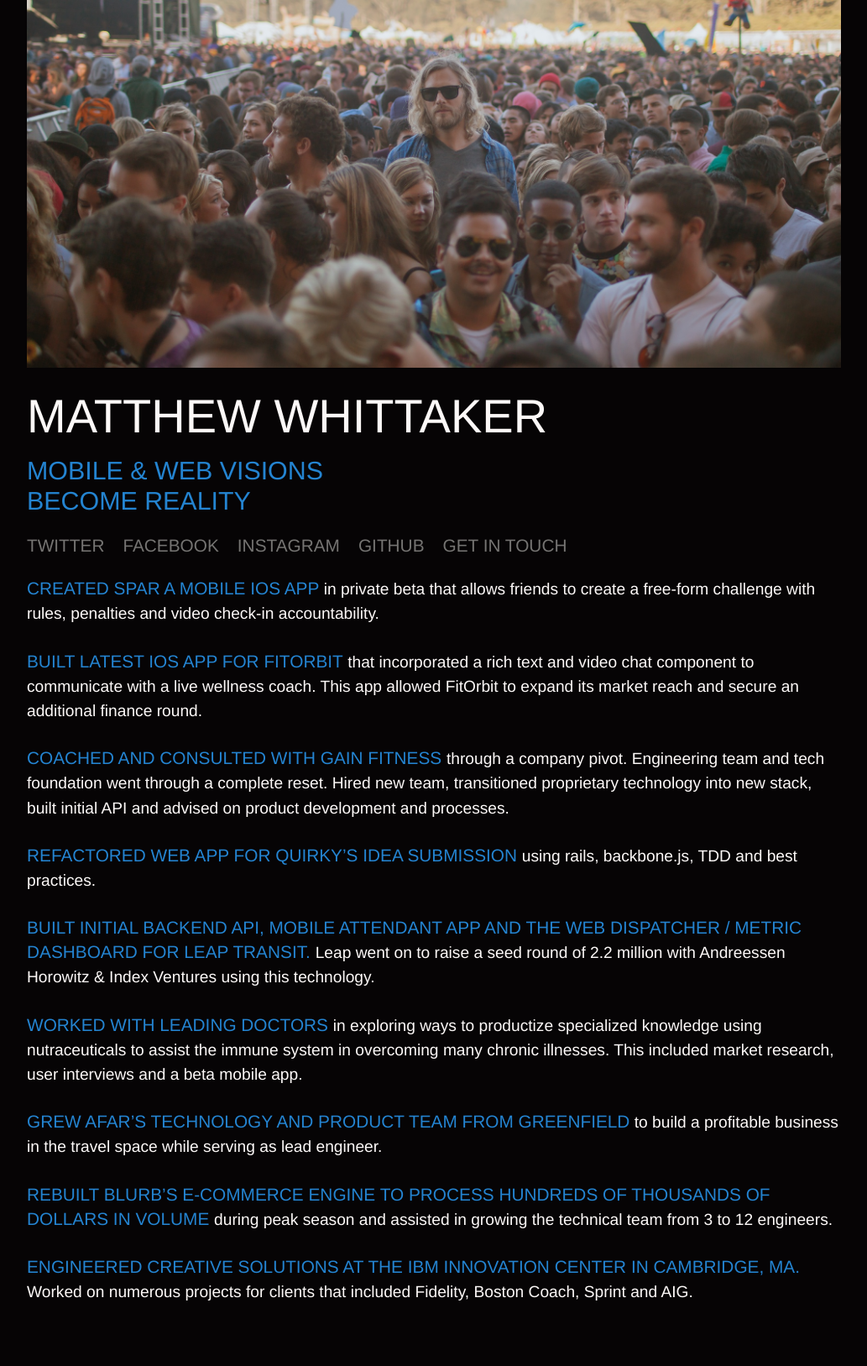
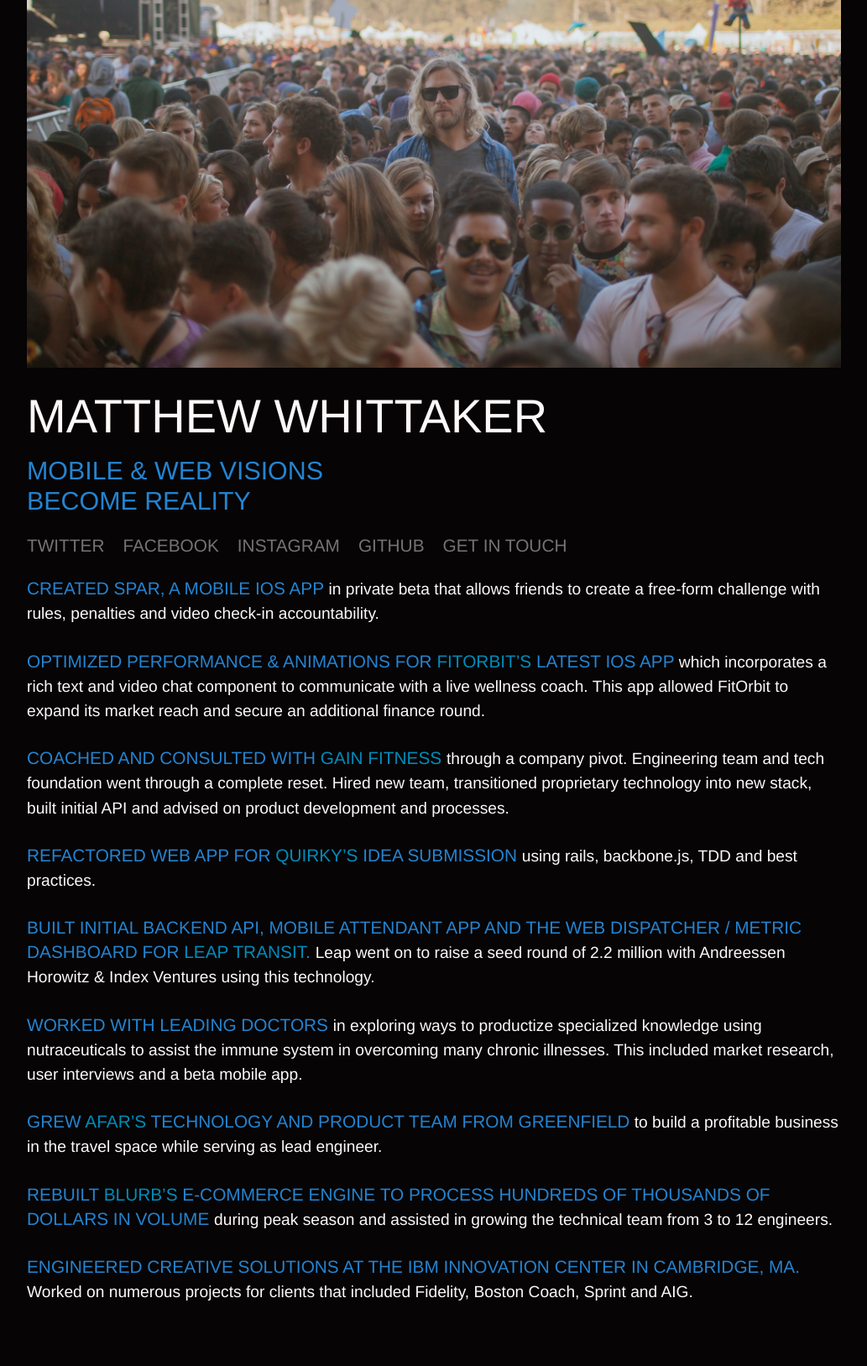
Before and after one commit to mwhitt/mwhittaker.com, a Jekyll site: the page built from index.html, in a window 1280 px wide. Shown: the whole page at 84% size, without its empty margins (123-1156 px from the left). Built offline with Jekyll 4.4.1, drawn with Linux system fonts in a browser that asks for light colours.

Commit message:
updating copy

```diff
--- a/index.html
+++ b/index.html
@@ -34,31 +34,31 @@
 
 <div class="row">
   <div class="large-12 columns experience">
-    <h3>Created SPAR a mobile iOS app <small>in private beta that allows friends to create a free-form challenge with rules, penalties and video check-in accountability.</small></h3>
+    <h3>Created SPAR, a mobile iOS app <small>in private beta that allows friends to create a free-form challenge with rules, penalties and video check-in accountability.</small></h3>
   </div>
 </div>
 
 <div class="row">
   <div class="large-12 columns experience">
-    <h3>Built latest iOS app for FitOrbit <small>that incorporated a rich text and video chat component to communicate with a live wellness coach. This app allowed FitOrbit to expand its market reach and secure an additional finance round.</small></h3>
+    <h3>Optimized performance &amp; animations for <a href="http://www.uptickapp.com/" target="_blank">FitOrbit&rsquo;s</a> latest iOS app<small> which incorporates a rich text and video chat component to communicate with a live wellness coach. This app allowed FitOrbit to expand its market reach and secure an additional finance round.</small></h3>
   </div>
 </div>
 
 <div class="row">
   <div class="large-12 columns experience">
-    <h3>Coached and consulted with GAIN Fitness <small>through a company pivot. Engineering team and tech foundation went through a complete reset. Hired new team, transitioned proprietary technology into new stack, built initial API and advised on product development and processes.</small></h3>
+    <h3>Coached and consulted with <a href="https://trainer.gainfitness.com/">GAIN Fitness</a> <small>through a company pivot. Engineering team and tech foundation went through a complete reset. Hired new team, transitioned proprietary technology into new stack, built initial API and advised on product development and processes.</small></h3>
   </div>
 </div>
 
 <div class="row">
   <div class="large-12 columns experience">
-    <h3>Refactored web app for Quirky&rsquo;s idea submission <small>using rails, backbone.js, TDD and best practices.</small></h3>
+    <h3>Refactored web app for <a href="https://www.quirky.com/">Quirky&rsquo;s</a> idea submission <small>using rails, backbone.js, TDD and best practices.</small></h3>
   </div>
 </div>
 
 <div class="row">
   <div class="large-12 columns experience">
-    <h3>Built initial backend API, mobile attendant app and the web dispatcher / metric dashboard for Leap Transit. <small>Leap went on to raise a seed round of 2.2 million with Andreessen Horowitz &amp; Index Ventures using this technology.</small></h3>
+    <h3>Built initial backend API, mobile attendant app and the web dispatcher / metric dashboard for <a href="http://leaptransit.com/">Leap Transit</a>. <small>Leap went on to raise a seed round of 2.2 million with Andreessen Horowitz &amp; Index Ventures using this technology.</small></h3>
   </div>
 </div>
 
@@ -70,13 +70,13 @@
 
 <div class="row">
   <div class="large-12 columns experience">
-    <h3>Grew AFAR&rsquo;s technology and product team from greenfield<small> to build a profitable business in the travel space while serving as lead engineer.</small></h3>
+    <h3>Grew <a href="http://www.afar.com/">AFAR&rsquo;s</a> technology and product team from greenfield<small> to build a profitable business in the travel space while serving as lead engineer.</small></h3>
   </div>
 </div>
 
 <div class="row">
   <div class="large-12 columns experience">
-    <h3>Rebuilt Blurb&rsquo;s e-commerce engine to process hundreds of thousands of dollars in volume <small>during peak season and assisted in growing the technical team from 3 to 12 engineers.</small></h3>
+    <h3>Rebuilt <a href="http://www.blurb.com/">Blurb&rsquo;s</a> e-commerce engine to process hundreds of thousands of dollars in volume <small>during peak season and assisted in growing the technical team from 3 to 12 engineers.</small></h3>
   </div>
 </div>
 
```
